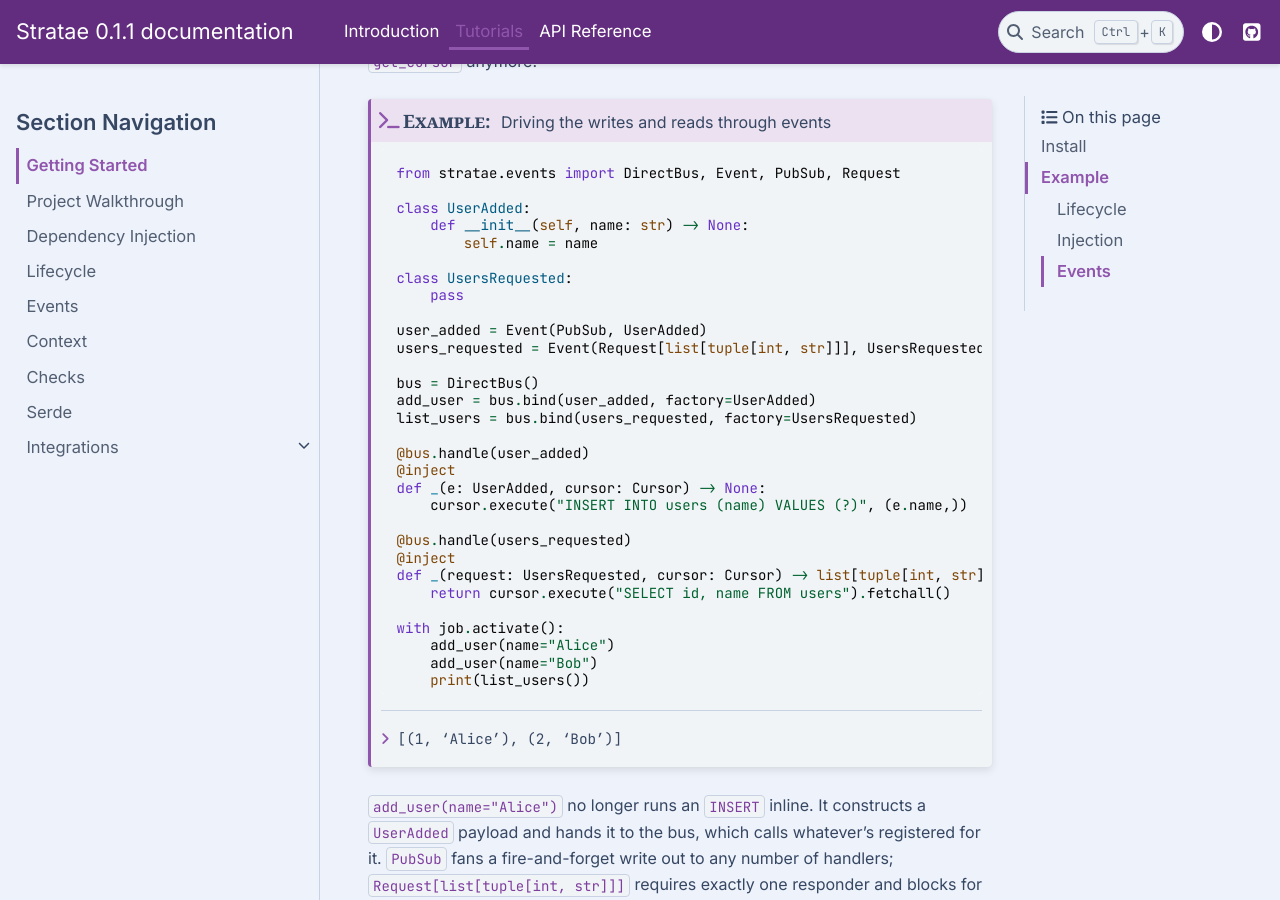
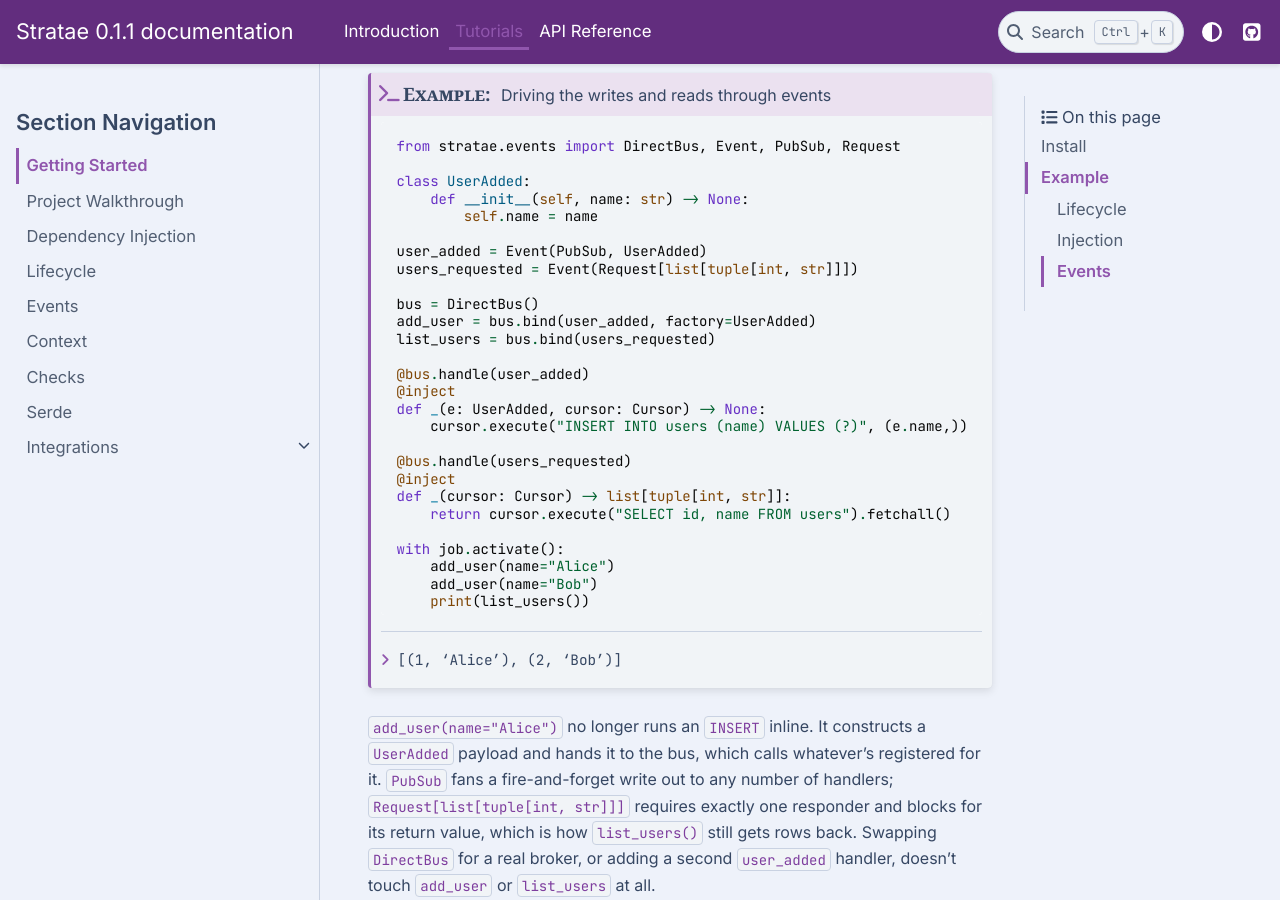
Before and after one commit to Eudaetics/stratae, a Sphinx documentation site: the page built from docs/tutorials/getting-started.md, in a window 1280 px wide and 900 px high, scrolled down 3155 px. Built offline with Sphinx 7.4.7 and the PyData theme 0.15.4, drawn with Linux system fonts in a browser that asks for light colours; some web fonts are replaced; pages that are not in the unit, such as notebooks, are missing from menus; some of the changed text lies outside the part shown.

Commit message:
updating docs

```diff
--- a/docs/tutorials/getting-started.md
+++ b/docs/tutorials/getting-started.md
@@ -128,15 +128,12 @@ class UserAdded:
     def __init__(self, name: str) -> None:
         self.name = name
 
-class UsersRequested:
-    pass
-
 user_added = Event(PubSub, UserAdded)
-users_requested = Event(Request[list[tuple[int, str]]], UsersRequested)
+users_requested = Event(Request[list[tuple[int, str]]])
 
 bus = DirectBus()
 add_user = bus.bind(user_added, factory=UserAdded)
-list_users = bus.bind(users_requested, factory=UsersRequested)
+list_users = bus.bind(users_requested)
 
 @bus.handle(user_added)
 @inject
@@ -145,7 +142,7 @@ def _(e: UserAdded, cursor: Cursor) -> None:
 
 @bus.handle(users_requested)
 @inject
-def _(request: UsersRequested, cursor: Cursor) -> list[tuple[int, str]]:
+def _(cursor: Cursor) -> list[tuple[int, str]]:
     return cursor.execute("SELECT id, name FROM users").fetchall()
 
 with job.activate():
```
Also changed, not shown: other parts of docs/tutorials/getting-started.md (+1 -1 lines), docs/introduction.md (+1 -1 lines).
